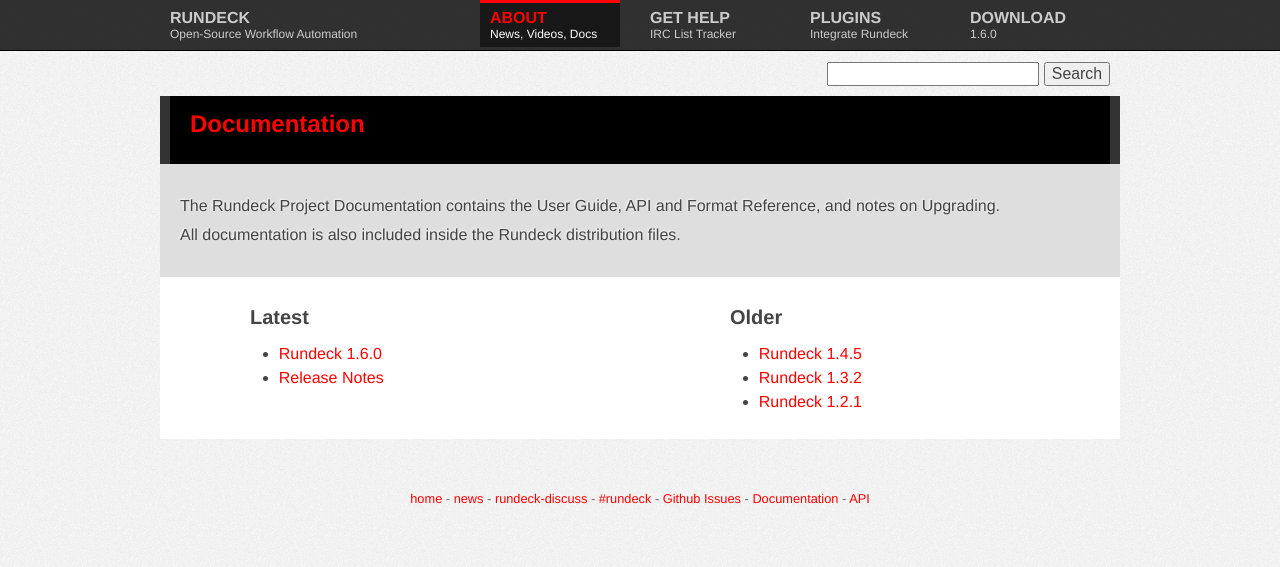
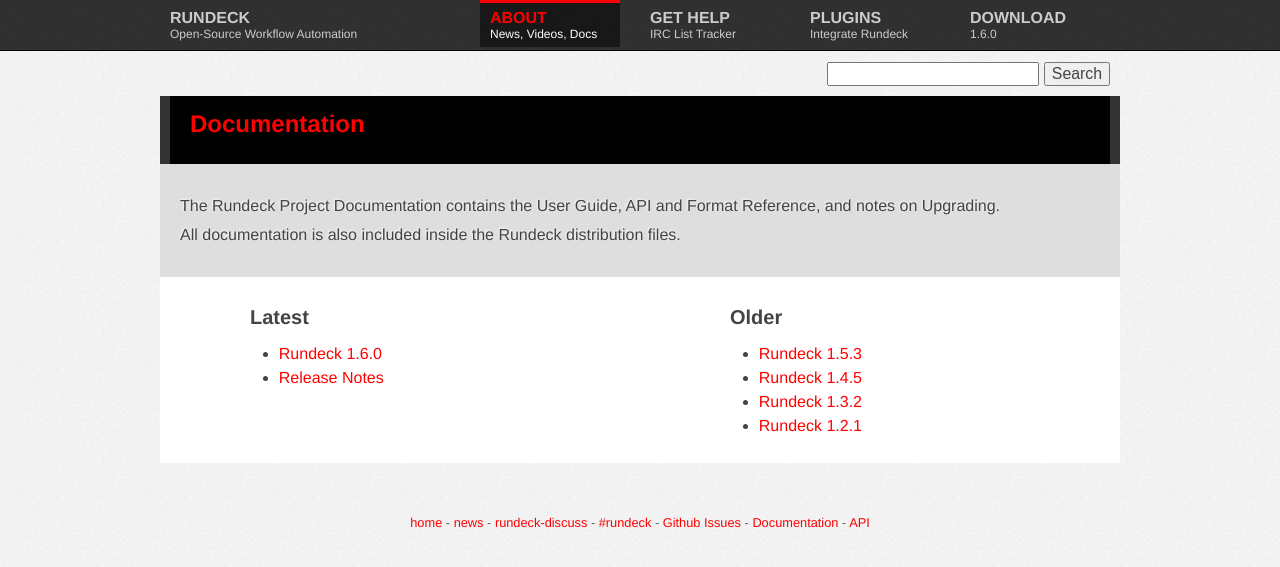
Before and after one commit to rundeck/rundeck-ghpages, a Jekyll site: the page built from docs.html, in a window 1280 px wide. Shown: the top 567 px of the page. Built offline with Jekyll 4.4.1, drawn with Linux system fonts in a browser that asks for light colours; nearby versions of some CDN libraries.

Commit message:
Add link to previous 1.5.3 docs

```diff
--- a/docs.html
+++ b/docs.html
@@ -49,6 +49,10 @@
 
 			<div class="grid_4 suffix_1 prefix_1">
                 <ul>
+                    <li><a href="{{ site.url }}/1.5.3/" > Rundeck 1.5.3</a></li>
+                </ul>
+
+                <ul>
                     <li><a href="{{ site.url }}/1.4.5/" > Rundeck 1.4.5</a></li>
                 </ul>
 
```
